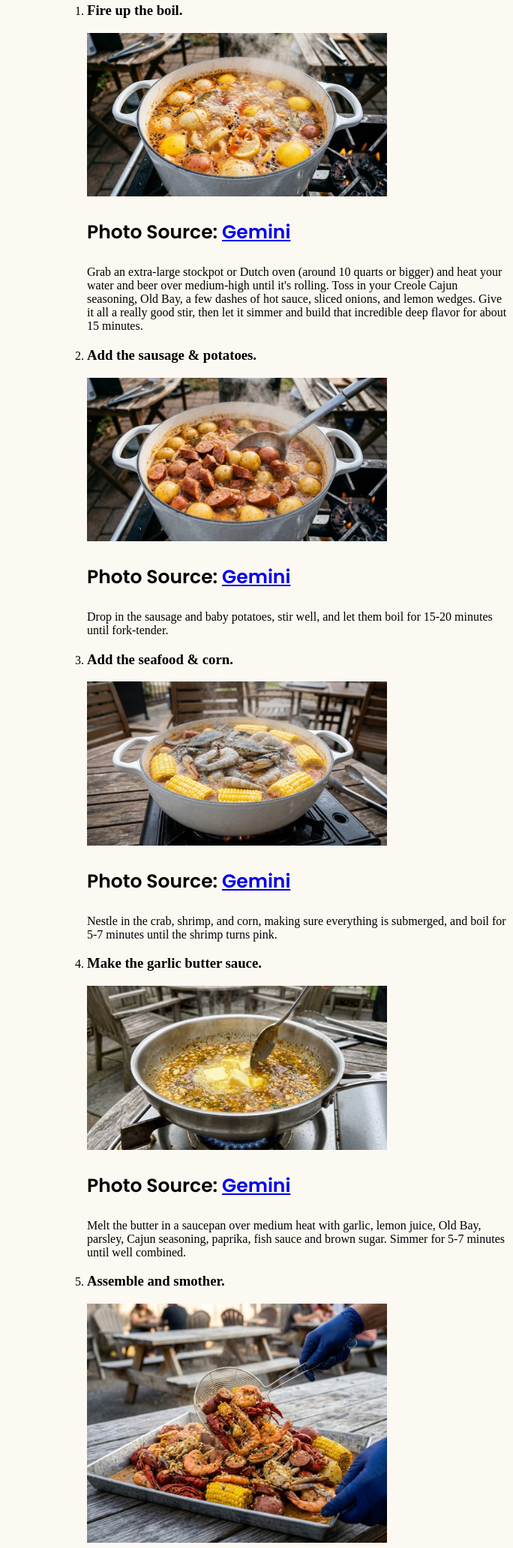
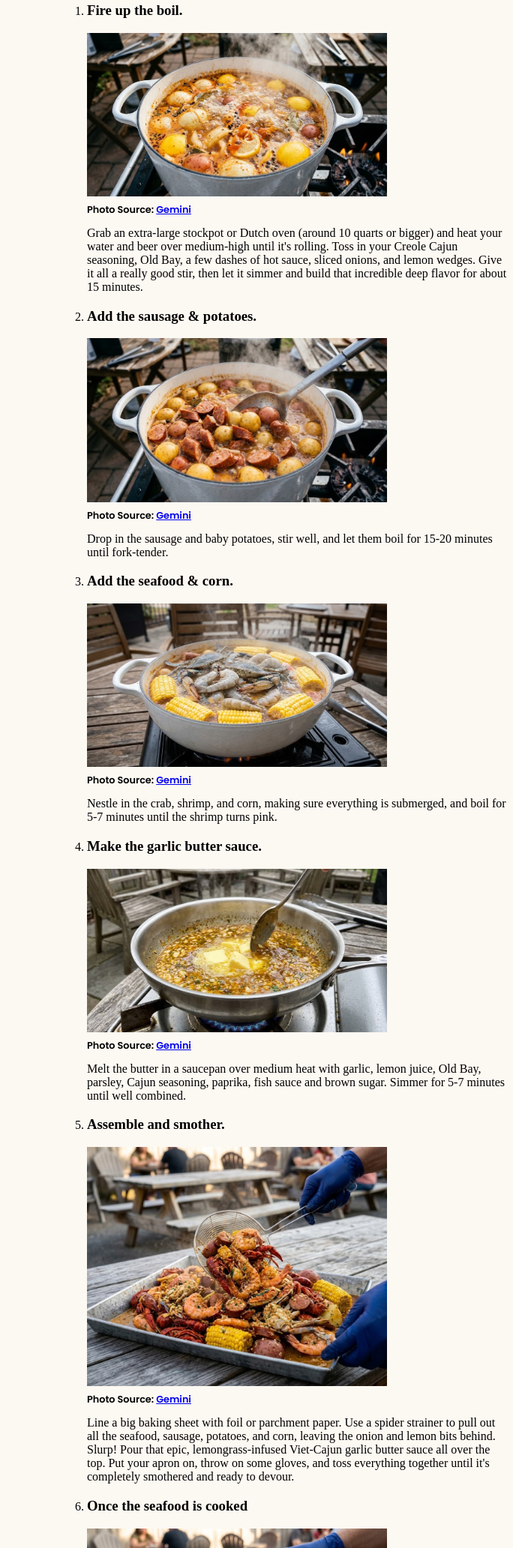
Before and after one commit to sunlizecommerce/Techtonica-Assignments, a plain HTML site: page index.html in a window 1280 px wide. Shown: the part 746-2811 px from the top of the page at 75% size, 596-1280 px from the left. Drawn offline with Linux system fonts and the light colour scheme; a web font is replaced by a local one.

Commit message:
Changed all source font

```diff
--- a/index.html
+++ b/index.html
@@ -103,32 +103,32 @@
                 <h1>Instructions</h1>
                 <ol>
                     <li><h3>Fire up the boil.</h3> <img src="fireUp.jpeg" alt="White pot boiling seafood boil ingredients" width="400">
-                    <p>Photo Source: <a href="AI generated" target="_blank">Gemini</a></p>
+                    <p class="photo-source"> Photo Source: <a href="AI generated" target="_blank">Gemini</a></p>
                     Grab an extra-large stockpot or Dutch oven (around 10 quarts or bigger) and heat your water and beer over medium-high until it's rolling. Toss in your Creole Cajun seasoning, Old Bay, a few dashes of hot sauce, sliced onions, and lemon wedges. Give it all a really good stir, then let it simmer and build that incredible deep flavor for about 15 minutes.</li>
 
                     <li><h3>Add the sausage & potatoes.</h3>
                         <img src="SausagePotatoes.jpeg" alt="White pot with boiling seafood boil ingredients" width="400"></li>
-                        <p>Photo Source: <a href="AI generated" target="_blank">Gemini</a></p>
+                        <p class="photo-source">Photo Source: <a href="AI generated" target="_blank">Gemini</a></p>
                         Drop in the sausage and baby potatoes, stir well, and let them boil for 15-20 minutes until fork-tender.</li>
                     <li><h3>Add the seafood & corn.</h3>
                         <img src="SeafoodCorn.jpeg" alt="White pot with boiling seafood boil ingredients" width="400"></li>
-                        <p>Photo Source: <a href="AI generated" target="_blank">Gemini</a></p>
+                        <p class="photo-source"> Photo Source: <a href="AI generated" target="_blank">Gemini</a></p>
                         Nestle in the crab, shrimp, and corn, making sure everything is submerged, and boil for 5-7 minutes until the shrimp turns pink.</li>
                     <li><h3>Make the garlic butter sauce.</h3>
                         <img src="Saucepan.jpeg" alt="Saucepan with garlic butter ingredients" width="400"></li>
-                        <p>Photo Source: <a href="AI generated" target="_blank">Gemini</a></p>
+                        <p class="photo-source"> Photo Source: <a href="AI generated" target="_blank">Gemini</a></p>
                         Melt the butter in a saucepan over medium heat with garlic, lemon juice, Old Bay, parsley, Cajun seasoning, paprika, fish sauce and brown sugar. Simmer for 5-7 minutes until well combined.</li>
                     <li><h3>Assemble and smother.</h3>
                         <img src="Mixing.jpeg" alt="Mixing with the sauce " width="400"></li>
-                        <p>Photo Source: <a href="AI generated" target="_blank">Gemini</a></p>
+                        <p class="photo-source">Photo Source: <a href="AI generated" target="_blank">Gemini</a></p>
                         Line a big baking sheet with foil or parchment paper. Use a spider strainer to pull out all the seafood, sausage, potatoes, and corn, leaving the onion and lemon bits behind. Slurp! Pour that epic, lemongrass-infused Viet-Cajun garlic butter sauce all over the top. Put your apron on, throw on some gloves, and toss everything together until it's completely smothered and ready to devour.</li>
                     <li><h3>Once the seafood is cooked</h3>
                         <img src="Drain.jpeg" alt="Draining the pot" width="400"></li>
-                        <p>Photo Source: <a href="AI generated" target="_blank">Gemini</a></p>
+                        <p class="photo-source">Photo Source: <a href="AI generated" target="_blank">Gemini</a></p>
                         Drain the pot and transfer everything to a large serving platter or tray. Pour the garlic butter sauce over the top of the seafood boil.</li>
                     <li><h3>Serve seafood boil.</h3>
                         <img src="https://www.butterbeready.com/wp-content/uploads/2023/06/DK6A2462.jpg" alt="Final seafood Boil Picture" width="400">
-                        <p>Photo Source: <a href="https://www.butterbeready.com/seafood-boil-with-garlic-butter-sauce/" target="_blank">butterbeready</a></p>
+                        <p class="photo-source"> Photo Source: <a href="https://www.butterbeready.com/seafood-boil-with-garlic-butter-sauce/" target="_blank">butterbeready</a></p>
                         Serve it hot and messy straight off the baking sheet, grab a lemon wedge, and dive right into the absolute best Viet-Cajun seafood boil of your life!</li>
                 </ol>
             </div>
```
